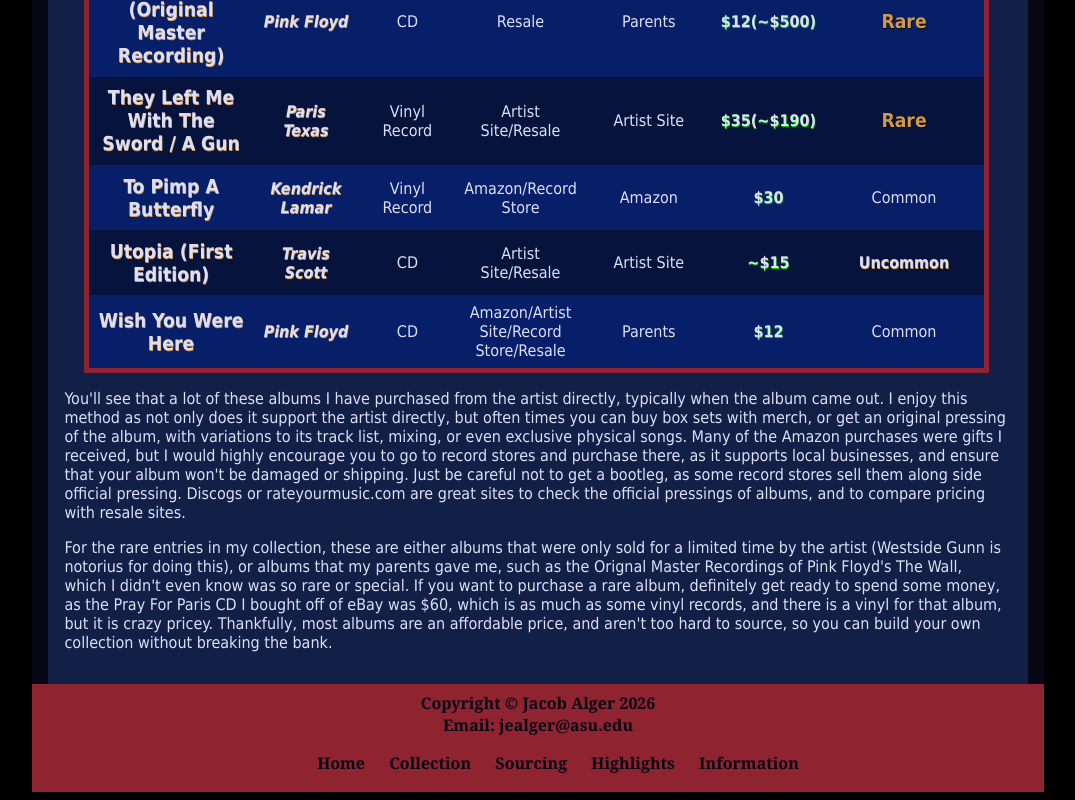
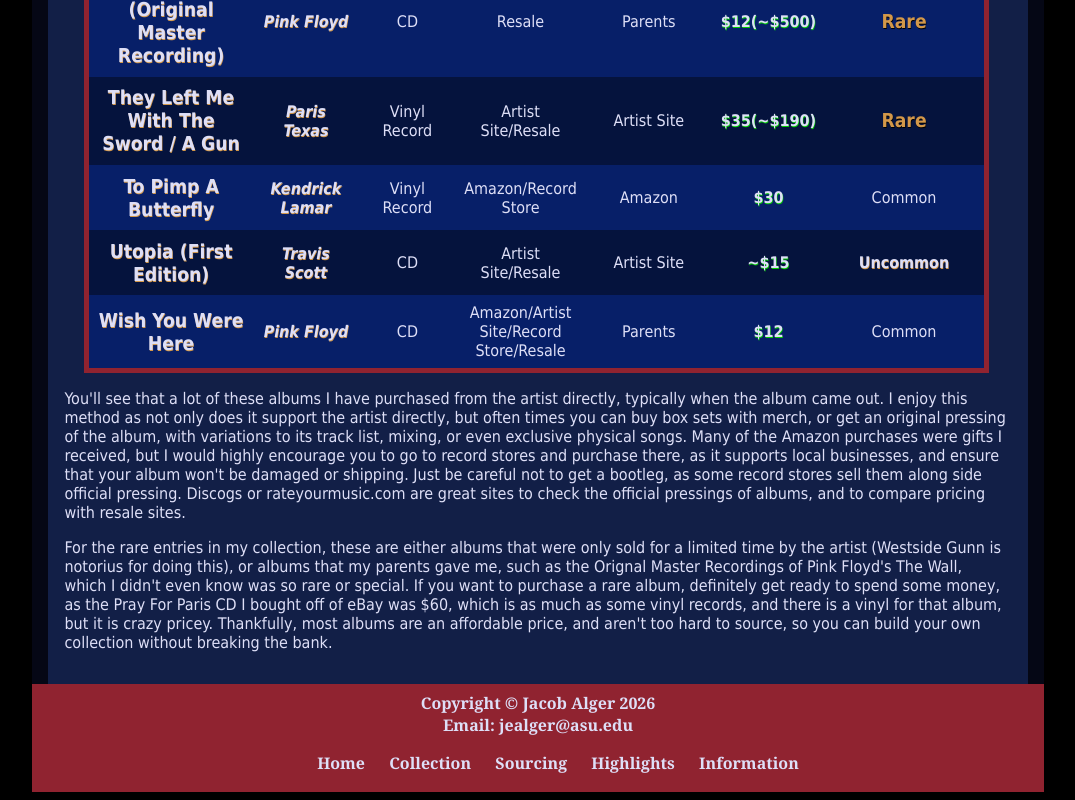
Before and after one commit to jealger-Alger/CIS300-F26-Alger, a plain HTML site: page sourcing.html in a window 1280 px wide. Shown: the part 2716-3516 px from the top of the page, without its empty margins (102-1177 px from the left). Drawn offline with Linux system fonts and the light colour scheme.

Commit message:
Rolled back mini.css for now and changed Footer contrast

```diff
--- a/jmc_project.css
+++ b/jmc_project.css
@@ -155,7 +155,7 @@ td:nth-of-type(6) {
 footer {
     background-color: var(--secondary);
     padding: 0.5em 1em 0.1em 1em;
-    color: var(--background);
+    color: var(--text);
     font-family: Georgia, serif;
     text-align: center;
     font-weight: bold;
@@ -172,7 +172,7 @@ footer a {
     text-decoration: none;
     padding: 10px 10px;
 }
-footer a:link { color: var(--background); }
+footer a:link { color: var(--text); }
 footer a:visited { color: var(--accent); }
 footer a:hover { color: var(--primary); }
 .gallery {
```
Also changed, not shown: index.html (+1 -1 lines).
